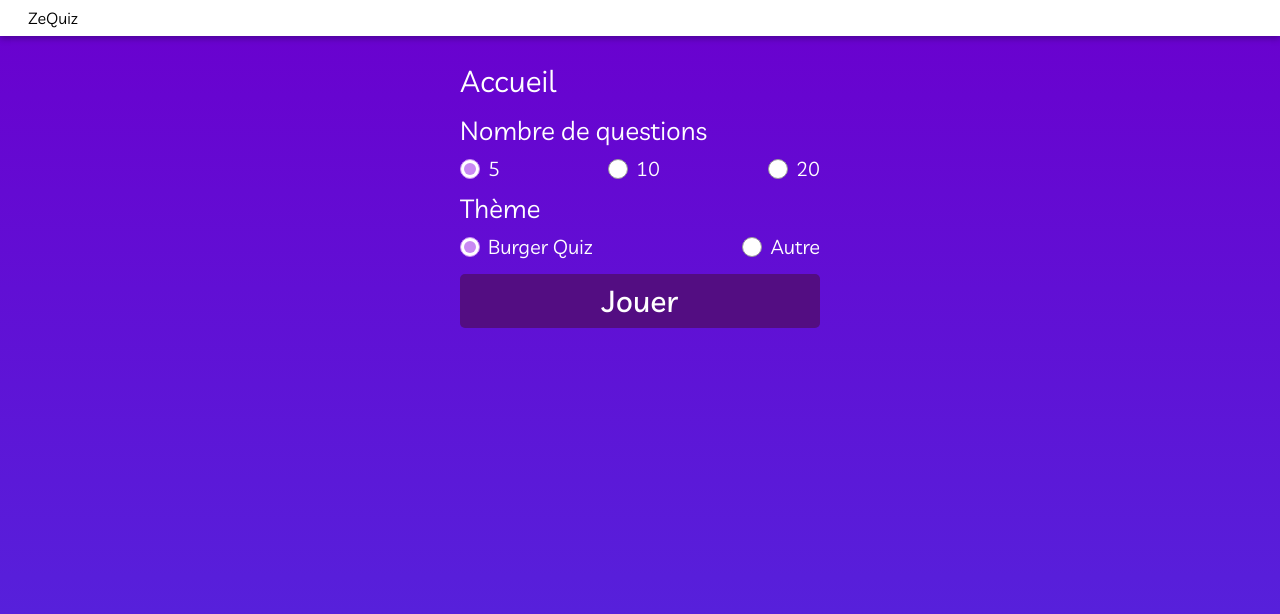
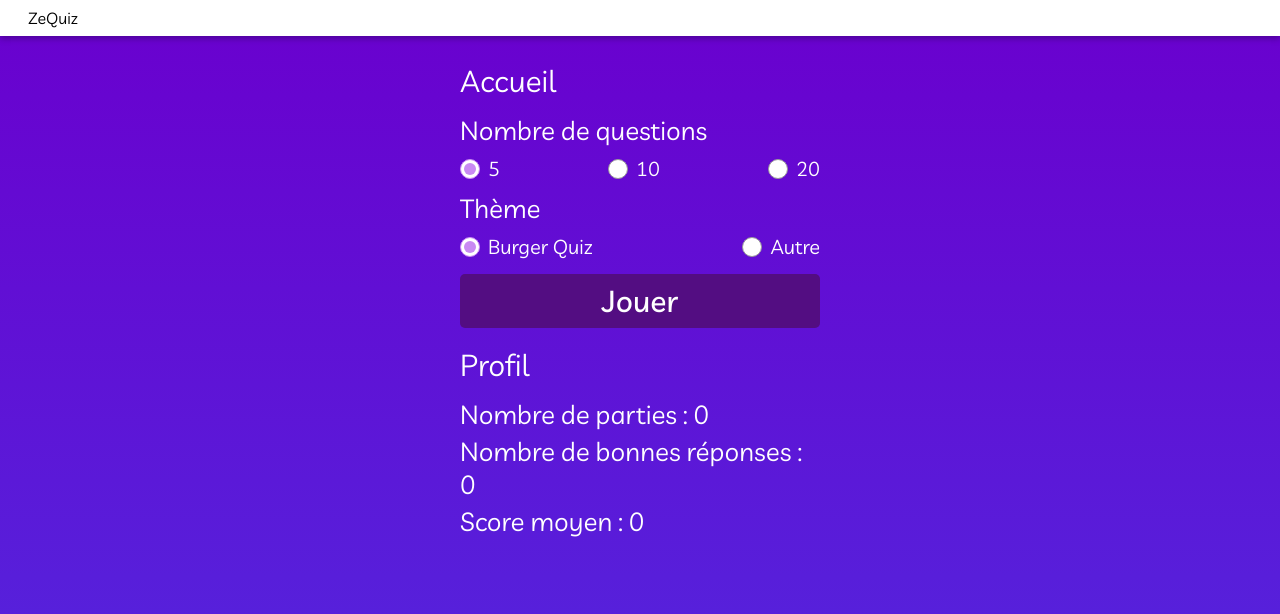
Before and after one commit to adrienvaucard/final-project-architecture, an Angular app in the folder app/: page /home in a window 1280 px wide. Shown: the top 614 px of the page. Built offline with nearby package versions, Linux system fonts and the light colour scheme.

Commit message:
feat(front home): add profile

```diff
--- a/app/src/app/components/home/home.component.html
+++ b/app/src/app/components/home/home.component.html
@@ -37,6 +37,10 @@
             (click)="play()">
             <span>Jouer</span>
         </div>
+        <div class="subtitle">Profil</div>
+        <div class="title">Nombre de parties : {{ gameNumber }}</div>
+        <div class="title">Nombre de bonnes réponses : {{ goodAnswers }}</div>
+        <div class="title">Score moyen : {{ averageScore }}</div>
     </div>
 
 </app-default-layout>
--- a/app/src/app/components/home/home.component.ts
+++ b/app/src/app/components/home/home.component.ts
@@ -7,13 +7,20 @@ import { Component, OnInit } from '@angular/core';
 })
 export class HomeComponent implements OnInit {
 
-  constructor() { }
-
   public questionsNumber: '5' | '10' | '20' = '5';
   public theme: 'burgerQuiz' | 'other' = 'burgerQuiz';
   public loading = false;
 
+  public gameNumber: string = '0';
+  public goodAnswers: string = '0';
+  public averageScore: string = '0';
+
+  constructor() { }
+
+
+
   ngOnInit(): void {
+    this.getProfile()
   }
 
   public play() {
@@ -22,4 +29,8 @@ export class HomeComponent implements OnInit {
     // launch game with questionsNumber and theme
   }
 
+  public getProfile() {
+    //to do
+  }
+
 }
```
